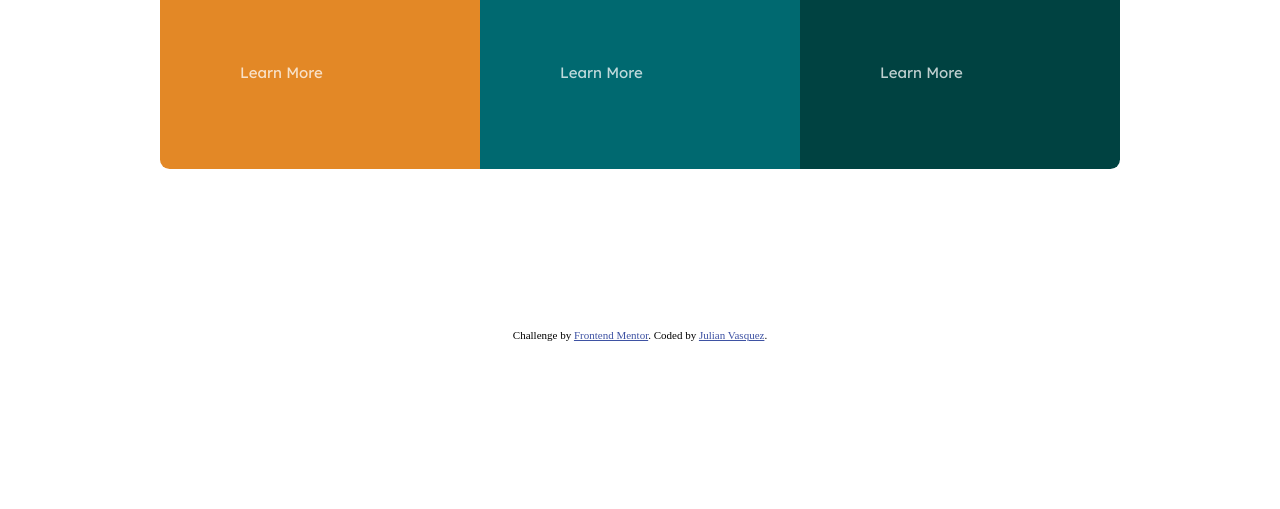
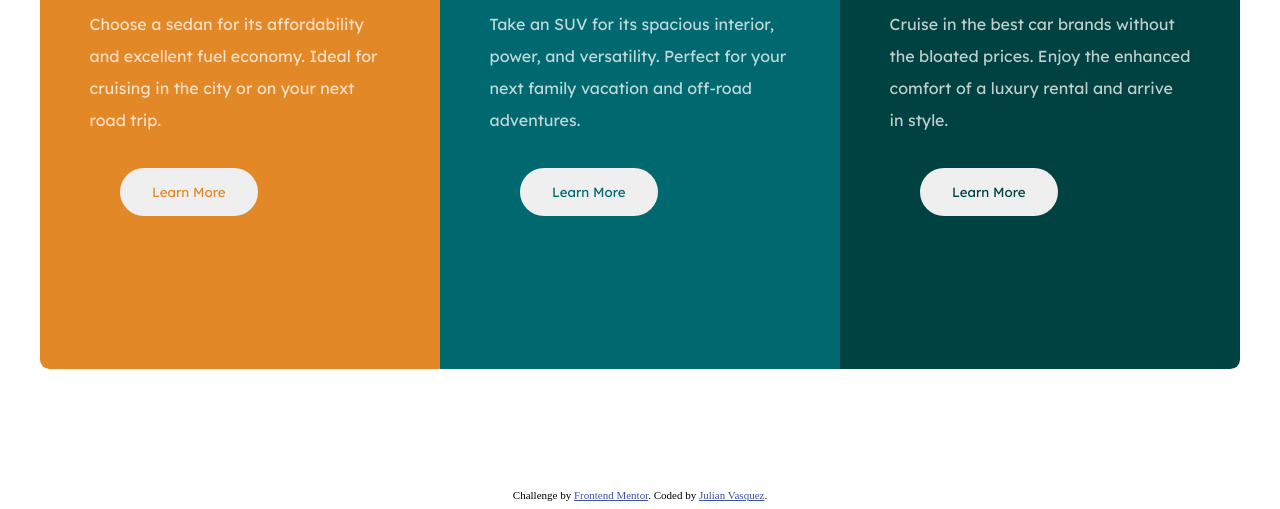
Before and after one commit to Midnightgb/3-column-preview-card-component-main, a plain HTML site: page index.html in a window 1280 px wide. Shown: the part 319-828 px from the top of the page. Before the commit the page ends 800 px from the top, so only its background shows below. Drawn offline with Linux system fonts and the light colour scheme.

Commit message:
order changes, code fixes

```diff
--- a/css/style.css
+++ b/css/style.css
@@ -6,78 +6,98 @@
   }
 }
 
+:root {
+  --BrightOrange: hsl(31, 77%, 52%);
+  --DarkCyan: hsl(184, 100%, 22%);
+  --VeryDarkCyan: hsl(179, 100%, 13%);
+  --TransparentWhite: hsla(0, 0%, 100%, 0.75);
+  --VeryLightGray: hsl(0, 0%, 95%);
+}
+
 .attribution {
   font-size: 11px;
   text-align: center;
-  padding-top: 10rem;
 }
 
 .attribution a {
   color: hsl(228, 45%, 44%);
 }
 
-* {
-  box-sizing: border-box;
-}
-
-body {
-  font-size: 15px;
+html {
+  font-size: 16px;
 }
 
 h1 {
   font-family: "Big Shoulders Display", sans-serif;
-  color: hsl(0, 0%, 95%);
+  color: var(--VeryLightGray);
   font-weight: 700;
-  padding-left: 3rem;
-  padding-top: 1rem;
+  padding: .5rem 3.1rem;
+  margin-bottom: -1rem;
 }
 
 p {
   font-family: "Lexend Deca", sans-serif;
-  color: hsla(0, 0%, 100%, 0.75);
-  font-weight: 400;
-  padding-left: 3rem;
-  padding-right: 4rem;
-  text-align: left;
+  color: var(--TransparentWhite);
+  line-height: 2rem;
+  margin-bottom: .5rem;
+  padding: 1rem 3.1rem;
 }
 
 img {
   position: relative;
-  padding-top: 3rem;
-  padding-left: 3rem;
+  padding: 3rem 3.1rem;
+  margin-bottom: -2rem;
 }
 
 .✨ {
+  width: 100%;
+  height: 100vh;
   display: flex;
   justify-content: center;
-  align-items: flex-end;
+  align-items: center;
 }
 
 .🚗 {
-  background-color: hsl(31, 77%, 52%);
+  background-color: var(--BrightOrange);
   border-top-left-radius: 0.6rem;
   border-bottom-left-radius: 0.6rem;
-  width: 20rem;
-  height: 30rem;
+  width: 25rem;
+  height: 35rem;
 }
 
 .🚙 {
-  background-color: hsl(184, 100%, 22%);
-  width: 20rem;
-  height: 30rem;
+  background-color: var(--DarkCyan);
+  width: 25rem;
+  height: 35rem;
 }
 
 .🚐 {
-  background-color: hsl(179, 100%, 13%);
+  background-color: var(--VeryDarkCyan);
   border-top-right-radius: 0.6rem;
   border-bottom-right-radius: 0.6rem;
-  width: 20rem;
-  height: 30rem;
+  width: 25rem;
+  height: 35rem;
 }
 
-.💬 {
+button {
   font-family: "Lexend Deca", sans-serif;
-  color: hsla(0, 0%, 100%, 0.75);
-  text-align: left;
-  padding: 5rem;
+  border: none;
+  cursor: pointer;
+  position: relative;
+  overflow: hidden;
+  margin: .5rem 5rem;
+  padding: 1rem 2rem;
+  border-radius: 4rem;
 }
+
+.🚗 button {
+  color: var(--BrightOrange);
+}
+
+.🚙 button {
+  color: var(--DarkCyan);
+}
+
+.🚐 button {
+  color: var(--VeryDarkCyan);
+}
--- a/index.html
+++ b/index.html
@@ -18,27 +18,21 @@
       <h1>SEDANS</h1>
       <p>Choose a sedan for its affordability and excellent fuel economy. Ideal for cruising in the city
         or on your next road trip.</p>
-      <div class="💬">
-        Learn More
-      </div>
+      <button class="💬">Learn More</button>
     </div>
     <div class="🚙">
       <img src="./images/icon-suvs.svg" alt="suvs icon">
       <h1>SUVS</h1>
       <p>Take an SUV for its spacious interior, power, and versatility. Perfect for your next family vacation
         and off-road adventures.</p>
-      <div class="💬">
-        Learn More
-      </div>
+      <button class="💬">Learn More</button>
     </div>
     <div class="🚐">
       <img src="./images/icon-luxury.svg" alt="luxury icon">
       <h1>LUXURY</h1>
       <p>Cruise in the best car brands without the bloated prices. Enjoy the enhanced comfort of a luxury
         rental and arrive in style.</p>
-      <div class="💬">
-        Learn More
-      </div>
+      <button class="💬">Learn More</button>
     </div>
   </main>
   <footer class="attribution">
```
